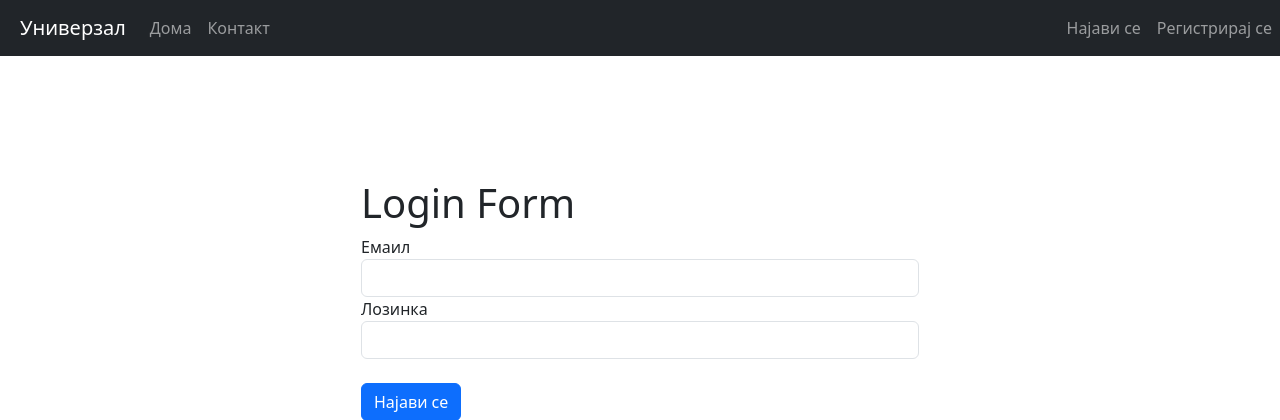
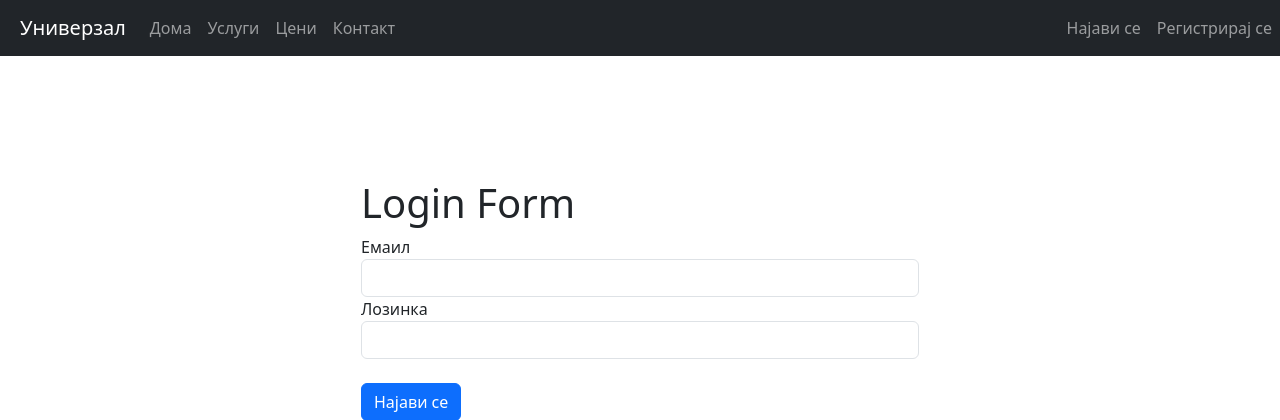
Before and after one commit to martinristow/python-projects, a Flask app: page /login in a window 1280 px wide. Shown: the top 420 px of the page. Run offline with Flask 3, Linux system fonts and the light colour scheme; some libraries are stand-ins or nearby versions.

Commit message:
Added new routes in navbar
- services
- prices

```diff
--- a/projects/univerzal-project-flask/templates/base.html
+++ b/projects/univerzal-project-flask/templates/base.html
@@ -22,6 +22,12 @@
     <ul class="navbar-nav">
       <li class="nav-item active">
         <a class="nav-link" href="{{ url_for('home') }}">Дома</a>
+      </li>
+        <li class="nav-item">
+        <a class="nav-link" href="{{ url_for('services') }}">Услуги</a>
+      </li>
+          <li class="nav-item">
+        <a class="nav-link" href="{{ url_for('price') }}">Цени</a>
       </li>
       <li class="nav-item">
         <a class="nav-link" href="{{ url_for('contact') }}">Контакт</a>
```
